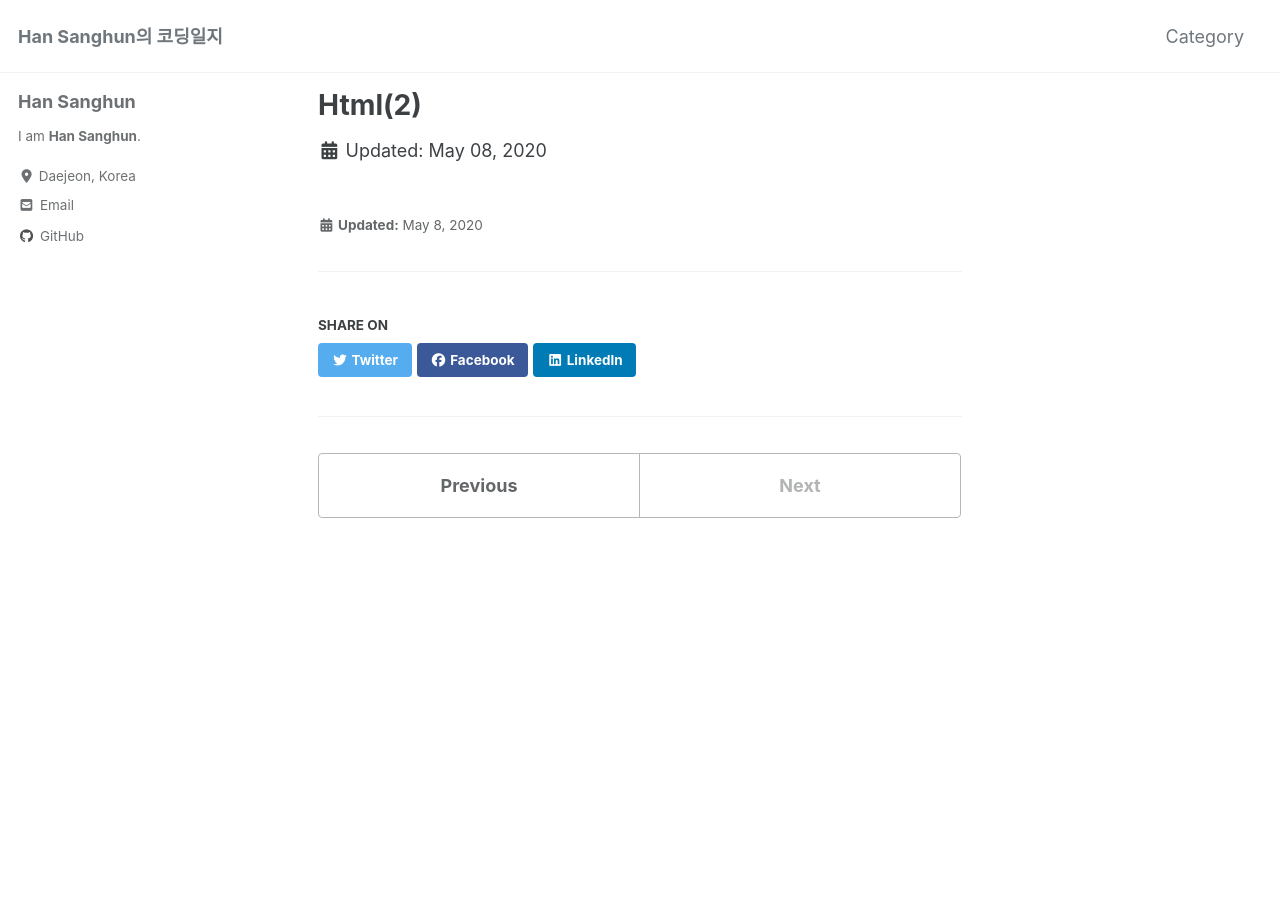
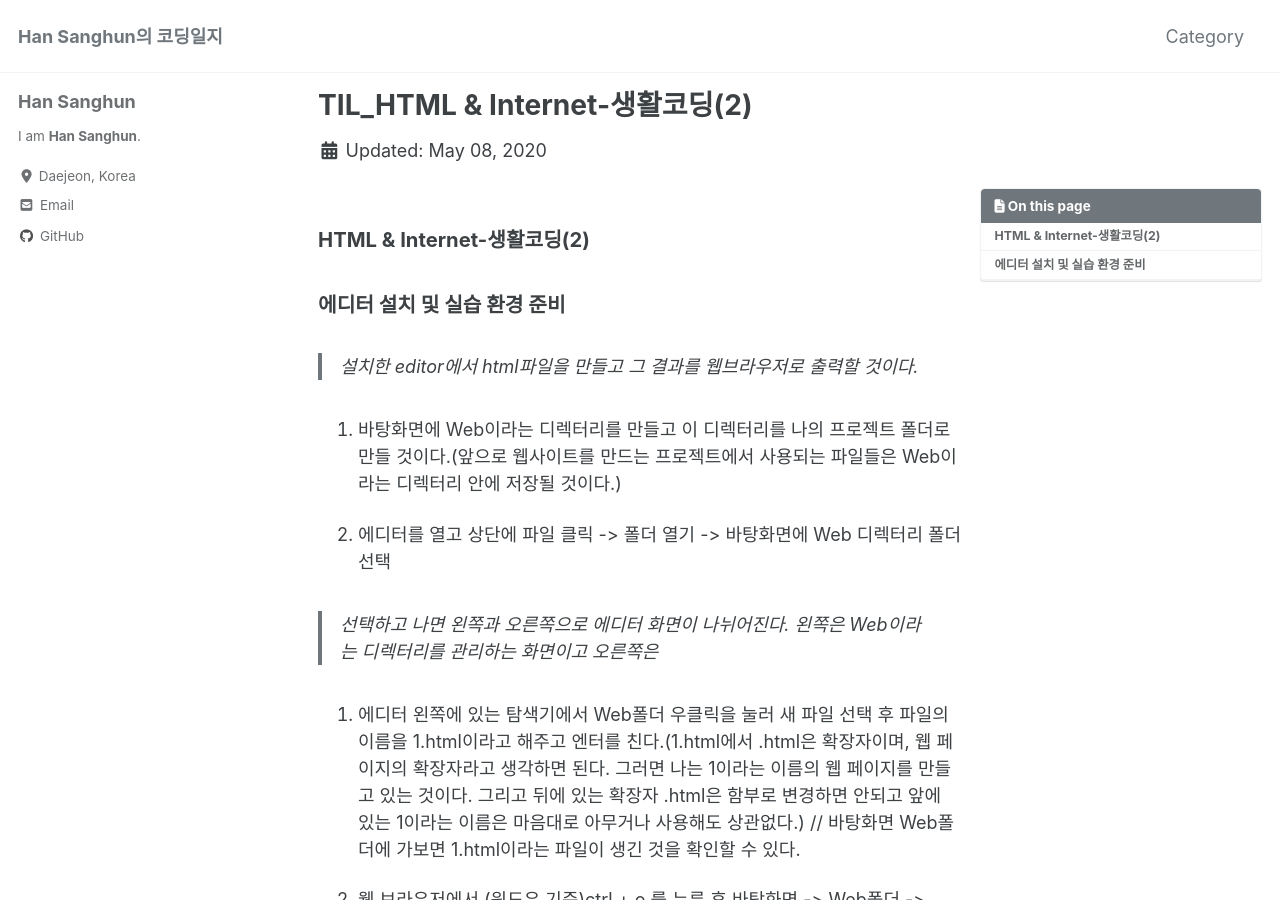
Before and after one commit to HanSanghun94/HanSanghun94.github.io, a Jekyll site: the page built from _posts/2020-05-08-html(2).md, in a window 1280 px wide and 900 px high. Built offline with Jekyll 4.4.1, drawn with Linux system fonts in a browser that asks for light colours; cached includes are drawn as plain includes; nearby versions of some CDN libraries; some of the changed text lies outside the part shown.

Commit message:
TIL_html 내용 수정

```diff
--- a/_posts/2020-05-08-html(2).md
+++ b/_posts/2020-05-08-html(2).md
@@ -0,0 +1,33 @@
+---
+title : "TIL_HTML & Internet-생활코딩(2)"
+category :
+    - "HTML"
+tags :
+    - "HTML"
+    - "생활코딩"
+    - "TIL"
+
+toc : true
+---
+<h3>HTML & Internet-생활코딩(2)</h3>
+
+### 에디터 설치 및 실습 환경 준비
+
+>설치한 editor에서 html파일을 만들고 그 결과를 웹브라우저로 출력할 것이다.
+
+1. 바탕화면에 Web이라는 디렉터리를 만들고 이 디렉터리를 나의 프로젝트 폴더로 만들 것이다.(앞으로 웹사이트를 만드는 프로젝트에서 사용되는 파일들은 Web이라는 디렉터리 안에 저장될 것이다.)
+
+2. 에디터를 열고 상단에 파일 클릭 -> 폴더 열기 -> 바탕화면에 Web 디렉터리 폴더 선택
+
+>선택하고 나면 왼쪽과 오른쪽으로 에디터 화면이 나뉘어진다. 왼쪽은 Web이라는 디렉터리를 관리하는 화면이고 오른쪽은
+
+3. 에디터 왼쪽에 있는 탐색기에서 Web폴더 우클릭을 눌러 새 파일 선택 후 파일의 이름을 1.html이라고 해주고 엔터를 친다.(1.html에서 .html은 확장자이며, 웹 페이지의 확장자라고 생각하면 된다. 그러면 나는 1이라는 이름의 웹 페이지를 만들고 있는 것이다. 그리고 뒤에 있는 확장자 .html은 함부로 변경하면 안되고 앞에 있는 1이라는 이름은 마음대로 아무거나 사용해도 상관없다.)
+// 바탕화면 Web폴더에 가보면 1.html이라는 파일이 생긴 것을 확인할 수 있다.
+
+4. 웹 브라우저에서 (윈도우 기준)ctrl + o 를 누른 후 바탕화면 -> Web폴더 -> 1.html 파일을 선택하면 하얀색 화면이 브라우저에 뜰 것이다. 에디터 오른쪽에 'hello web'이라 작성한 후 ctrl + s를 눌러 저장을 하고 웹 브라우저를 새로고침하면 'hello web'이라는 문자가 뜰 것이다.
+
+---
+
+###
+
+`html 태그`
```
Also changed, not shown: _posts/2020-05-05-html(1).md (+0 -4 lines).
